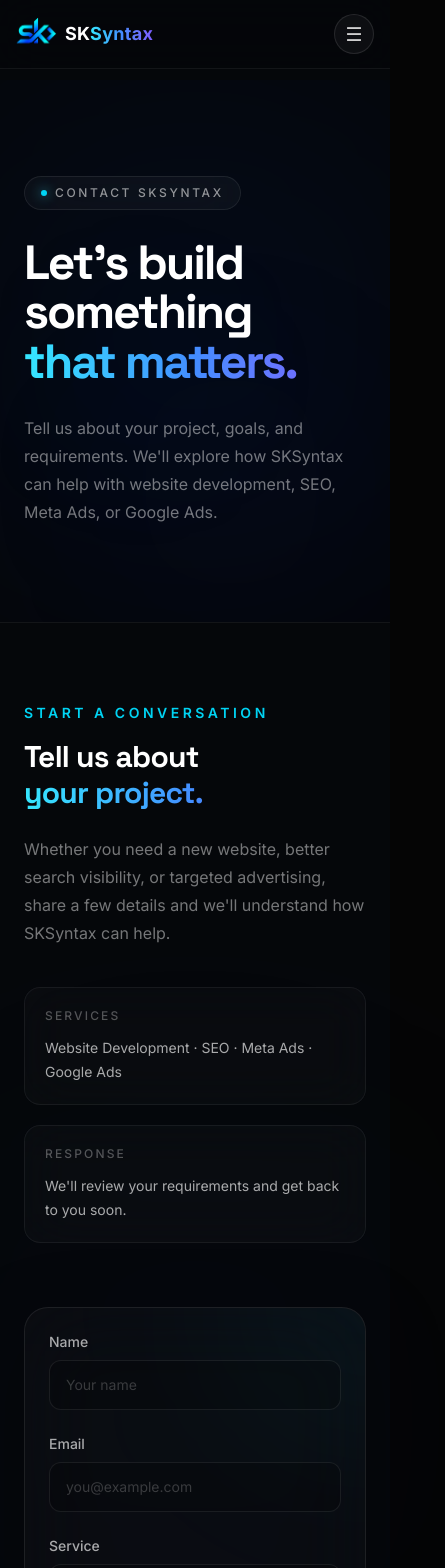
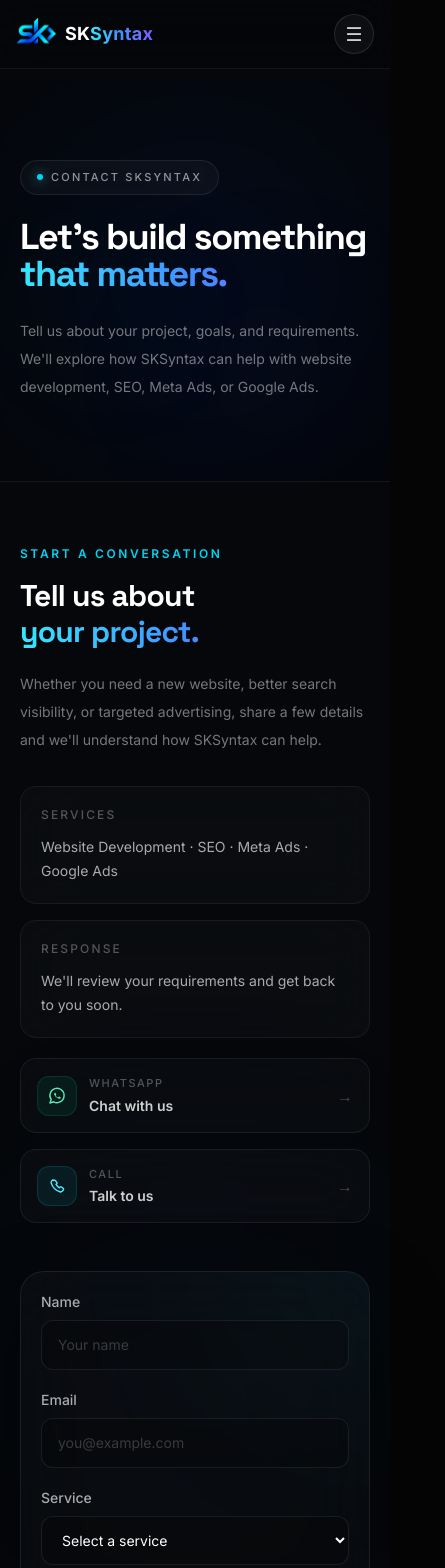
Before and after one commit to shashiyadav1790/sksyntax, a Next.js app: page /contact in a window 390 px wide. Shown: the top 1568 px of the page, 445 px wide, since content can reach past the window. Built offline with nearby package versions, Linux system fonts and the light colour scheme.

Commit message:
updated contact

```diff
--- a/src/app/contact/ContactForm.js
+++ b/src/app/contact/ContactForm.js
@@ -1,6 +1,9 @@
 "use client";
 
 import { useState } from "react";
+
+const WHATSAPP_NUMBER = "+91 8809306328";
+const CALL_NUMBER = "+91 8809306328";
 
 const initialForm = {
   name: "",
@@ -58,42 +61,47 @@
     }
   };
 
+  const whatsappNumber = WHATSAPP_NUMBER.replace(/\D/g, "");
+  const callNumber = CALL_NUMBER.replace(/\s/g, "");
+
   return (
     <main className="min-h-screen bg-[#05070a] pt-20 text-white">
-      {/* Hero */}
-      <section className="relative overflow-hidden px-6 py-24 sm:py-32 lg:px-8">
+      {/* =========================================================
+          HERO
+      ========================================================= */}
+      <section className="relative overflow-hidden px-5 py-20 sm:px-6 sm:py-28 lg:px-8 lg:py-32">
         {/* Ambient Glows */}
         <div
           aria-hidden="true"
-          className="absolute left-1/2 top-10 -z-0 h-[420px] w-[420px] -translate-x-1/2 rounded-full bg-blue-600/[0.10] blur-[140px] animate-pulse"
+          className="absolute left-1/2 top-10 -z-0 h-[320px] w-[320px] -translate-x-1/2 rounded-full bg-blue-600/[0.10] blur-[120px] animate-pulse sm:h-[420px] sm:w-[420px] sm:blur-[140px]"
         />
 
         <div
           aria-hidden="true"
-          className="absolute left-[8%] top-[35%] -z-0 h-[220px] w-[220px] rounded-full bg-cyan-400/[0.035] blur-[120px] animate-pulse"
+          className="absolute left-[5%] top-[35%] -z-0 h-[180px] w-[180px] rounded-full bg-cyan-400/[0.035] blur-[100px] animate-pulse sm:h-[220px] sm:w-[220px] sm:blur-[120px]"
         />
 
         <div
           aria-hidden="true"
-          className="absolute bottom-0 right-[5%] -z-0 h-[280px] w-[280px] rounded-full bg-indigo-500/[0.045] blur-[130px] animate-pulse"
+          className="absolute bottom-0 right-[3%] -z-0 h-[220px] w-[220px] rounded-full bg-indigo-500/[0.045] blur-[110px] animate-pulse sm:h-[280px] sm:w-[280px] sm:blur-[130px]"
         />
 
         <div className="relative z-10 mx-auto max-w-7xl">
           <div className="max-w-3xl">
             {/* Eyebrow */}
-            <div className="mb-7 inline-flex items-center gap-2 rounded-full border border-white/[0.08] bg-white/[0.035] px-4 py-2 backdrop-blur-xl">
+            <div className="mb-6 inline-flex items-center gap-2 rounded-full border border-white/[0.08] bg-white/[0.035] px-4 py-2 backdrop-blur-xl sm:mb-7">
               <span
                 aria-hidden="true"
-                className="h-1.5 w-1.5 rounded-full bg-cyan-400 shadow-[0_0_12px_rgba(34,211,238,0.8)]"
+                className="h-1.5 w-1.5 shrink-0 rounded-full bg-cyan-400 shadow-[0_0_12px_rgba(34,211,238,0.8)]"
               />
 
-              <p className="text-xs font-medium uppercase tracking-[0.22em] text-white/55 sm:text-sm">
+              <p className="text-[11px] font-medium uppercase tracking-[0.2em] text-white/55 sm:text-sm sm:tracking-[0.22em]">
                 Contact SKSyntax
               </p>
             </div>
 
             {/* Heading */}
-            <h1 className="text-balance text-5xl font-bold leading-[1.03] tracking-[-0.045em] sm:text-6xl lg:text-7xl">
+            <h1 className="text-balance text-4xl font-bold leading-[1.04] tracking-[-0.04em] sm:text-6xl lg:text-7xl">
               Let&apos;s build something
               <span className="block bg-gradient-to-r from-[#35e7ff] via-[#438cff] to-[#7c5cff] bg-clip-text text-transparent">
                 that matters.
@@ -101,7 +109,7 @@
             </h1>
 
             {/* Description */}
-            <p className="mt-7 max-w-2xl text-base leading-7 text-white/45 sm:text-lg">
+            <p className="mt-6 max-w-2xl text-sm leading-7 text-white/45 sm:mt-7 sm:text-lg">
               Tell us about your project, goals, and requirements. We&apos;ll
               explore how SKSyntax can help with website development, SEO, Meta
               Ads, or Google Ads.
@@ -110,17 +118,22 @@
         </div>
       </section>
 
-      {/* Contact Area */}
-      <section className="relative border-t border-white/[0.06] px-6 py-20 sm:py-28 lg:px-8">
+      {/* =========================================================
+          CONTACT AREA
+      ========================================================= */}
+      <section className="relative border-t border-white/[0.06] px-5 py-16 sm:px-6 sm:py-24 lg:px-8 lg:py-28">
+        {/* Background Glow */}
         <div
           aria-hidden="true"
-          className="absolute left-1/2 top-1/2 -z-0 h-[500px] w-[500px] -translate-x-1/2 -translate-y-1/2 rounded-full bg-blue-500/[0.025] blur-[150px]"
+          className="absolute left-1/2 top-1/2 -z-0 h-[350px] w-[350px] -translate-x-1/2 -translate-y-1/2 rounded-full bg-blue-500/[0.025] blur-[120px] sm:h-[500px] sm:w-[500px] sm:blur-[150px]"
         />
 
-        <div className="relative z-10 mx-auto grid max-w-7xl gap-16 lg:grid-cols-[0.7fr_1.3fr] lg:gap-24">
-          {/* Info */}
-          <div>
-            <p className="text-sm font-semibold uppercase tracking-[0.25em] text-cyan-400">
+        <div className="relative z-10 mx-auto grid max-w-7xl items-start gap-12 lg:grid-cols-[minmax(0,0.78fr)_minmax(0,1.22fr)] lg:gap-16 xl:gap-20">
+          {/* =====================================================
+              LEFT INFO
+          ===================================================== */}
+          <div className="min-w-0">
+            <p className="text-xs font-semibold uppercase tracking-[0.22em] text-cyan-400 sm:text-sm sm:tracking-[0.25em]">
               Start a Conversation
             </p>
 
@@ -131,13 +144,14 @@
               </span>
             </h2>
 
-            <p className="mt-6 max-w-lg leading-7 text-white/45">
+            <p className="mt-5 max-w-lg text-sm leading-7 text-white/45 sm:mt-6 sm:text-base">
               Whether you need a new website, better search visibility, or
               targeted advertising, share a few details and we&apos;ll
               understand how SKSyntax can help.
             </p>
 
-            <div className="mt-10 space-y-5">
+            {/* Info Cards */}
+            <div className="mt-8 space-y-4 sm:mt-10 sm:space-y-5">
               {/* Services */}
               <div className="group rounded-2xl border border-white/[0.06] bg-white/[0.025] p-5 backdrop-blur-xl transition-all duration-300 hover:-translate-y-1 hover:border-cyan-400/20 hover:bg-white/[0.04]">
                 <p className="text-xs font-medium uppercase tracking-[0.18em] text-white/30">
@@ -160,10 +174,102 @@
                 </p>
               </div>
             </div>
+
+            {/* =====================================================
+                DIRECT CONTACT
+            ===================================================== */}
+            <div className="mt-5 grid gap-4 sm:grid-cols-2 lg:grid-cols-1 xl:grid-cols-2">
+              {/* WhatsApp */}
+              <a
+                href={`https://wa.me/${whatsappNumber}?text=${encodeURIComponent(
+                  "Hi SKSyntax, I'd like to discuss a project."
+                )}`}
+                target="_blank"
+                rel="noopener noreferrer"
+                aria-label="Chat with SKSyntax on WhatsApp"
+                className="group relative flex min-w-0 items-center gap-3 overflow-hidden rounded-2xl border border-white/[0.07] bg-white/[0.025] p-4 backdrop-blur-xl transition-all duration-300 hover:-translate-y-1 hover:border-emerald-400/25 hover:bg-emerald-400/[0.04] hover:shadow-[0_15px_40px_rgba(16,185,129,0.08)] sm:p-5"
+              >
+                <div className="flex h-10 w-10 shrink-0 items-center justify-center rounded-xl border border-emerald-400/15 bg-emerald-400/[0.08] text-emerald-300 sm:h-11 sm:w-11">
+                  <svg
+                    aria-hidden="true"
+                    viewBox="0 0 24 24"
+                    fill="none"
+                    className="h-5 w-5"
+                  >
+                    <path
+                      d="M20.5 11.5a8.5 8.5 0 0 1-12.57 7.45L3.5 20.5l1.55-4.28A8.5 8.5 0 1 1 20.5 11.5Z"
+                      stroke="currentColor"
+                      strokeWidth="1.7"
+                      strokeLinecap="round"
+                      strokeLinejoin="round"
+                    />
+
+                    <path
+                      d="M8.8 8.7c.2-.45.43-.47.78-.48h.3c.2 0 .4.08.5.35l.65 1.55c.08.2.08.4-.05.58l-.4.5c-.12.15-.14.3-.05.47.25.48.63.9 1.08 1.22.48.35 1 .6 1.56.76.18.05.32.02.43-.12l.58-.7c.13-.16.32-.2.5-.12l1.48.7c.2.1.3.25.28.48-.08.72-.35 1.08-.8 1.3-.38.2-.88.24-1.45.08-1.12-.3-2.2-.9-3.1-1.7-.9-.8-1.65-1.78-2.2-2.86-.32-.64-.55-1.35-.1-2.06Z"
+                      fill="currentColor"
+                    />
+                  </svg>
+                </div>
+
+                <div className="min-w-0">
+                  <p className="text-[11px] font-medium uppercase tracking-[0.14em] text-white/30">
+                    WhatsApp
+                  </p>
+
+                  <p className="mt-1 truncate text-sm font-semibold text-white/80">
+                    Chat with us
+                  </p>
+                </div>
+
+                <span className="ml-auto shrink-0 text-white/25 transition-transform duration-300 group-hover:translate-x-1 group-hover:text-emerald-300">
+                  →
+                </span>
+              </a>
+
+              {/* Call */}
+              <a
+                href={`tel:${callNumber}`}
+                aria-label="Call SKSyntax"
+                className="group relative flex min-w-0 items-center gap-3 overflow-hidden rounded-2xl border border-white/[0.07] bg-white/[0.025] p-4 backdrop-blur-xl transition-all duration-300 hover:-translate-y-1 hover:border-cyan-400/25 hover:bg-cyan-400/[0.04] hover:shadow-[0_15px_40px_rgba(34,211,238,0.08)] sm:p-5"
+              >
+                <div className="flex h-10 w-10 shrink-0 items-center justify-center rounded-xl border border-cyan-400/15 bg-cyan-400/[0.08] text-cyan-300 sm:h-11 sm:w-11">
+                  <svg
+                    aria-hidden="true"
+                    viewBox="0 0 24 24"
+                    fill="none"
+                    className="h-5 w-5"
+                  >
+                    <path
+                      d="M7.1 4.5 5.6 5.9c-.7.7-.9 1.75-.5 2.67a15.7 15.7 0 0 0 10.33 10.33c.92.4 1.97.2 2.67-.5l1.4-1.5c.55-.55.55-1.45 0-2l-2.2-1.7c-.5-.4-1.2-.35-1.63.15l-.72.84a11.4 11.4 0 0 1-4.1-4.1l.84-.72c.5-.43.55-1.13.15-1.63l-1.7-2.2c-.55-.55-1.45-.55-2 0Z"
+                      stroke="currentColor"
+                      strokeWidth="1.7"
+                      strokeLinecap="round"
+                      strokeLinejoin="round"
+                    />
+                  </svg>
+                </div>
+
+                <div className="min-w-0">
+                  <p className="text-[11px] font-medium uppercase tracking-[0.14em] text-white/30">
+                    Call
+                  </p>
+
+                  <p className="mt-1 truncate text-sm font-semibold text-white/80">
+                    Talk to us
+                  </p>
+                </div>
+
+                <span className="ml-auto shrink-0 text-white/25 transition-transform duration-300 group-hover:translate-x-1 group-hover:text-cyan-300">
+                  →
+                </span>
+              </a>
+            </div>
           </div>
 
-          {/* Form */}
-          <div className="group relative overflow-hidden rounded-3xl border border-white/[0.08] bg-white/[0.025] p-6 shadow-[0_25px_80px_rgba(0,0,0,0.28)] backdrop-blur-2xl sm:p-8 lg:p-10">
+          {/* =====================================================
+              FORM
+          ===================================================== */}
+          <div className="group relative min-w-0 overflow-hidden rounded-3xl border border-white/[0.08] bg-white/[0.025] p-5 shadow-[0_25px_80px_rgba(0,0,0,0.28)] backdrop-blur-2xl sm:p-8 lg:p-9 xl:p-10">
             {/* Card Glow */}
             <div
               aria-hidden="true"
@@ -171,7 +277,7 @@
             />
 
             {submitted ? (
-              <div className="relative z-10 flex min-h-[500px] flex-col items-center justify-center text-center">
+              <div className="relative z-10 flex min-h-[500px] flex-col items-center justify-center px-2 text-center">
                 <div className="flex h-16 w-16 items-center justify-center rounded-full border border-cyan-400/20 bg-cyan-400/[0.08] text-2xl text-cyan-300 shadow-[0_0_35px_rgba(34,211,238,0.12)]">
                   ✓
                 </div>
@@ -180,7 +286,7 @@
                   Thanks for reaching out.
                 </h2>
 
-                <p className="mt-3 max-w-md leading-7 text-white/45">
+                <p className="mt-3 max-w-md text-sm leading-7 text-white/45 sm:text-base">
                   Your message has been sent successfully. We&apos;ll review
                   your requirements and get back to you soon.
                 </p>
@@ -206,11 +312,12 @@
             ) : (
               <form
                 onSubmit={handleSubmit}
-                className="relative z-10 space-y-6"
+                className="relative z-10 space-y-5 sm:space-y-6"
               >
-                <div className="grid gap-6 sm:grid-cols-2">
+                {/* Name + Email */}
+                <div className="grid gap-5 sm:grid-cols-2 sm:gap-6">
                   {/* Name */}
-                  <div>
+                  <div className="min-w-0">
                     <label
                       htmlFor="name"
                       className="mb-2 block text-sm font-medium text-white/65"
@@ -226,12 +333,12 @@
                       value={form.name}
                       onChange={handleChange}
                       placeholder="Your name"
-                      className="w-full rounded-xl border border-white/[0.08] bg-black/20 px-4 py-3.5 text-sm text-white outline-none placeholder:text-white/20 transition-all duration-300 focus:border-cyan-400/30 focus:bg-white/[0.035] focus:shadow-[0_0_25px_rgba(34,211,238,0.06)]"
+                      className="w-full min-w-0 rounded-xl border border-white/[0.08] bg-black/20 px-4 py-3.5 text-sm text-white outline-none placeholder:text-white/20 transition-all duration-300 focus:border-cyan-400/30 focus:bg-white/[0.035] focus:shadow-[0_0_25px_rgba(34,211,238,0.06)]"
                     />
                   </div>
 
                   {/* Email */}
-                  <div>
+                  <div className="min-w-0">
                     <label
                       htmlFor="email"
                       className="mb-2 block text-sm font-medium text-white/65"
@@ -247,14 +354,15 @@
                       value={form.email}
                       onChange={handleChange}
                       placeholder="you@example.com"
-                      className="w-full rounded-xl border border-white/[0.08] bg-black/20 px-4 py-3.5 text-sm text-white outline-none placeholder:text-white/20 transition-all duration-300 focus:border-cyan-400/30 focus:bg-white/[0.035] focus:shadow-[0_0_25px_rgba(34,211,238,0.06)]"
+                      className="w-full min-w-0 rounded-xl border border-white/[0.08] bg-black/20 px-4 py-3.5 text-sm text-white outline-none placeholder:text-white/20 transition-all duration-300 focus:border-cyan-400/30 focus:bg-white/[0.035] focus:shadow-[0_0_25px_rgba(34,211,238,0.06)]"
                     />
                   </div>
                 </div>
 
-                <div className="grid gap-6 sm:grid-cols-2">
+                {/* Service + Budget */}
+                <div className="grid gap-5 sm:grid-cols-2 sm:gap-6">
                   {/* Service */}
-                  <div>
+                  <div className="min-w-0">
                     <label
                       htmlFor="service"
                       className="mb-2 block text-sm font-medium text-white/65"
@@ -268,7 +376,7 @@
                       required
                       value={form.service}
                       onChange={handleChange}
-                      className="w-full rounded-xl border border-white/[0.08] bg-black/20 px-4 py-3.5 text-sm text-white outline-none transition-all duration-300 focus:border-cyan-400/30 focus:bg-white/[0.035] focus:shadow-[0_0_25px_rgba(34,211,238,0.06)]"
+                      className="w-full min-w-0 rounded-xl border border-white/[0.08] bg-black/20 px-4 py-3.5 text-sm text-white outline-none transition-all duration-300 focus:border-cyan-400/30 focus:bg-white/[0.035] focus:shadow-[0_0_25px_rgba(34,211,238,0.06)]"
                     >
                       <option value="" disabled className="bg-[#05070a]">
                         Select a service
@@ -303,7 +411,7 @@
                   </div>
 
                   {/* Budget */}
-                  <div>
+                  <div className="min-w-0">
                     <label
                       htmlFor="budget"
                       className="mb-2 block text-sm font-medium text-white/65"
@@ -316,7 +424,7 @@
                       name="budget"
                       value={form.budget}
                       onChange={handleChange}
-                      className="w-full rounded-xl border border-white/[0.08] bg-black/20 px-4 py-3.5 text-sm text-white outline-none transition-all duration-300 focus:border-blue-400/30 focus:bg-white/[0.035] focus:shadow-[0_0_25px_rgba(59,130,246,0.06)]"
+                      className="w-full min-w-0 rounded-xl border border-white/[0.08] bg-black/20 px-4 py-3.5 text-sm text-white outline-none transition-all duration-300 focus:border-blue-400/30 focus:bg-white/[0.035] focus:shadow-[0_0_25px_rgba(59,130,246,0.06)]"
                     >
                       <option value="" className="bg-[#05070a]">
                         Select a range
```
